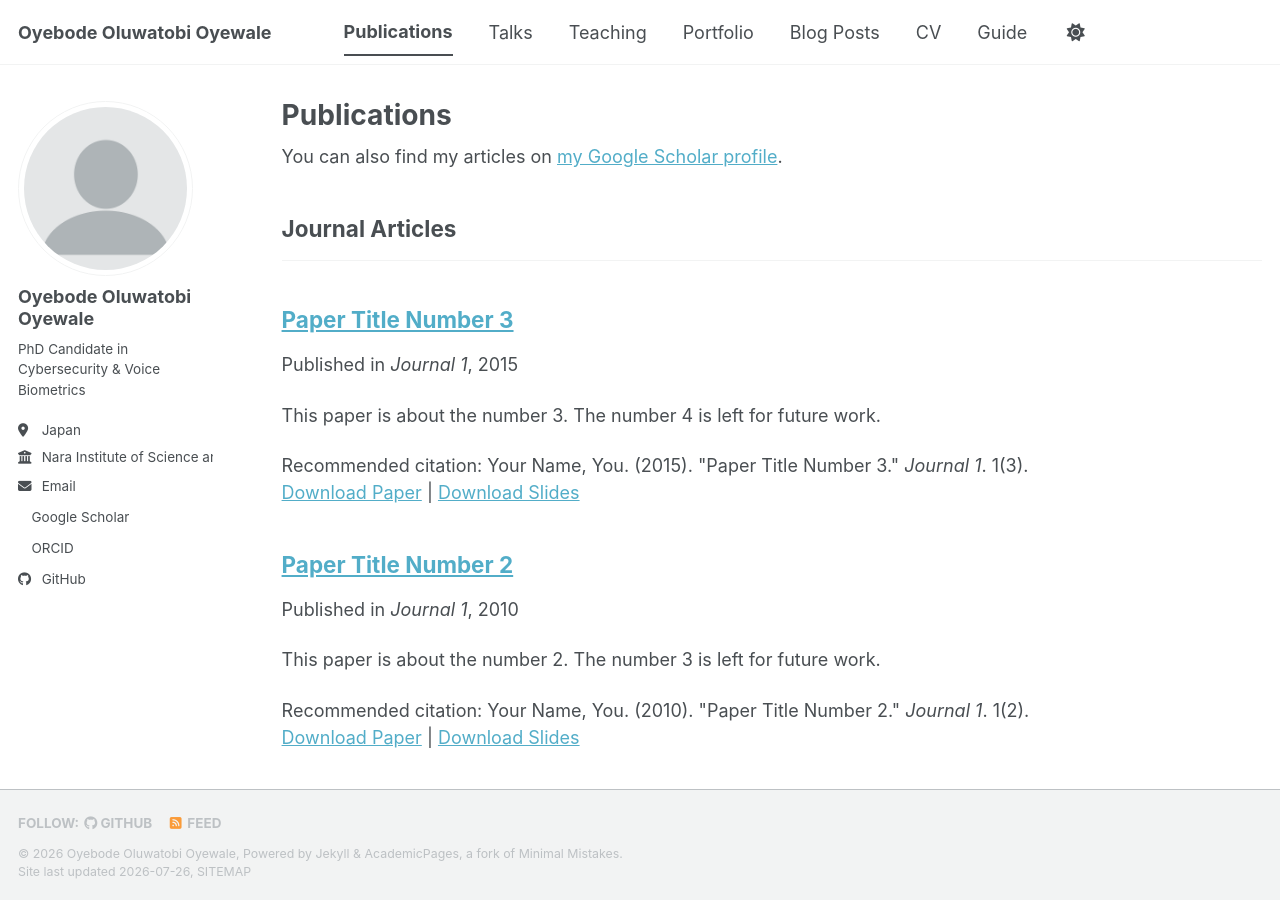
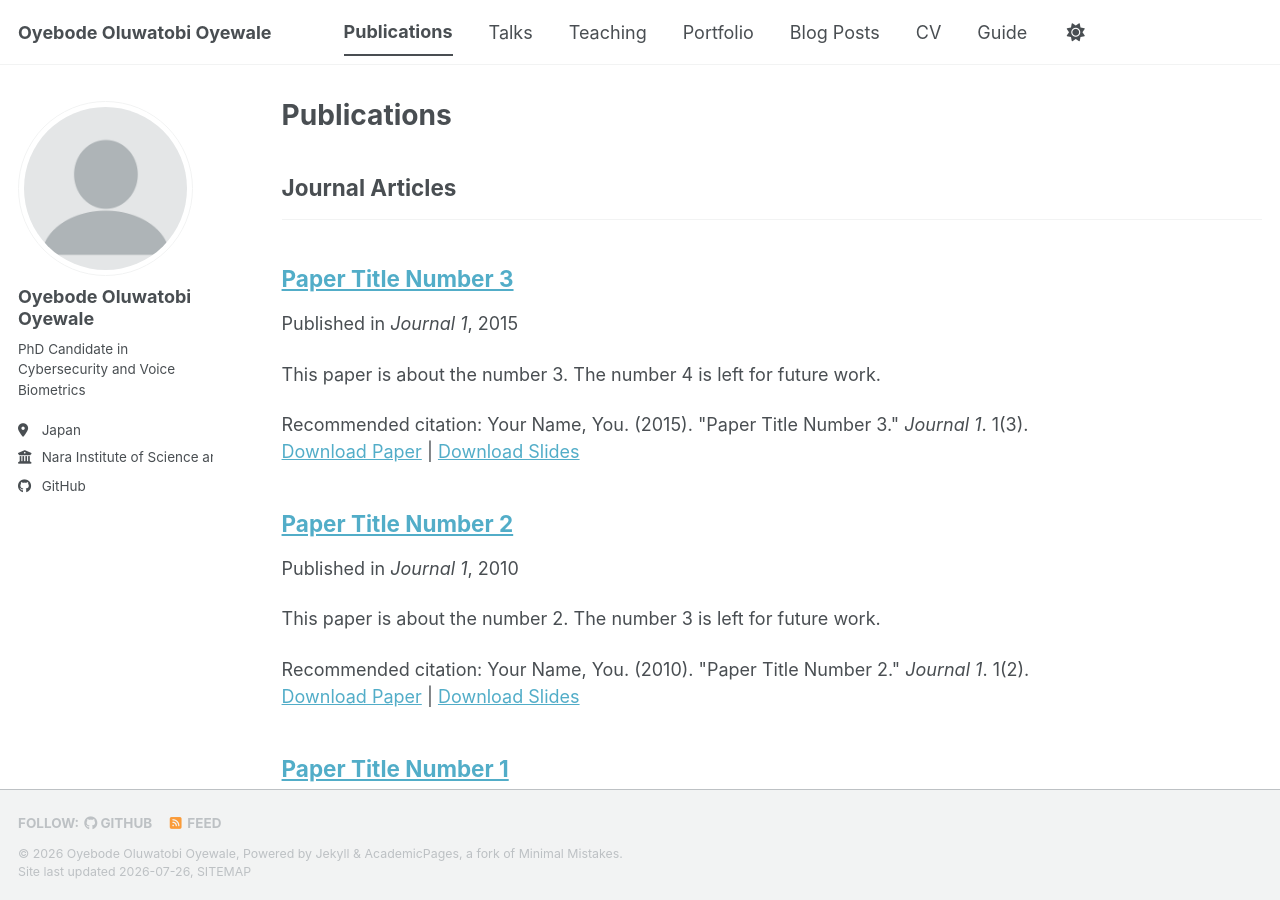
Before and after one commit to oyewaleoyebode/oyebodeoluwatobi-OyebodeOluwatobi.github.io, a Jekyll site: the page built from _pages/publications.html, in a window 1280 px wide and 900 px high. Built offline with Jekyll 4.4.1, drawn with Linux system fonts in a browser that asks for light colours; a style sheet for code colours, icons or effects is not loaded; part of the change alters nothing that is shown.

Commit message:
Update _config.yml

```diff
--- a/_config.yml
+++ b/_config.yml
@@ -9,25 +9,24 @@ url                      : "https://oyewaleoyebode.github.io"
 baseurl                  : "/oyewaleoyebode-OyebodeOluwatobi.github.io"
 repository               : "oyewaleoyebode/oyewaleoyebode-OyebodeOluwatobi.github.io"
 
-# Site Author - The following control what appears on the left sidebar
+# Site Author
 author:
-  # Biographic information
   avatar           : "profile.png"
-  name             : "Oyebode Oluwatobi Oyewale"
+  name             : *name
   pronouns         :
-  bio              : "PhD Candidate in Cybersecurity & Voice Biometrics"
+  bio              : "PhD Candidate in Cybersecurity and Voice Biometrics"
   location         : "Japan"
   employer         : "Nara Institute of Science and Technology (NAIST)"
   uri              :
-  email            : ""
+  email            :
 
   # Academic websites
   academia         :
   arxiv            :
-  googlescholar    : "" # Add your Google Scholar profile link here if available
+  googlescholar    :
   inspire-hep      :
   impactstory      :
-  orcid            : "" # Add your ORCID URL here if available
+  orcid            :
   semantic         :
   ssrn             :
   pubmed           :
@@ -70,14 +69,14 @@ author:
   youtube          :
   zhihu            :
 
-# Publication Category
+# Publication Categories
 publication_category:
   books:
-    title: 'Books'
+    title: "Books"
   manuscripts:
-    title: 'Journal Articles'
+    title: "Journal Articles"
   conferences:
-    title: 'Conference Papers'
+    title: "Conference Papers"
 
 # Site Settings
 teaser                   :
@@ -86,18 +85,26 @@ words_per_minute         : 160
 future                   : true
 read_more                : "disabled"
 talkmap_link             : false
+
 comments:
   provider               : false
 
 staticman:
-  allowedFields          : ['name', 'email', 'url', 'message']
+  allowedFields         :
+    - name
+    - email
+    - url
+    - message
   branch                 : "gh-pages"
   commitMessage          : "New comment."
-  filename               : comment-{@timestamp}
+  filename               : "comment-{@timestamp}"
   format                 : "yml"
   moderation             : true
   path                   : "_data/comments/{options.slug}"
-  requiredFields         : ['name', 'email', 'message']
+  requiredFields:
+    - name
+    - email
+    - message
   transforms:
     email                : "md5"
   generatedFields:
@@ -110,7 +117,7 @@ atom_feed:
   hide                   : false
   path                   :
 
-# SEO Related
+# SEO
 google_site_verification :
 bing_site_verification   :
 alexa_site_verification  :
@@ -118,28 +125,31 @@ yandex_site_verification :
 
 # Social Sharing
 twitter:
-  username               : &twitter
+  username               :
+
 facebook:
   username               :
   app_id                 :
   publisher              :
+
 og_image                 :
-og_description           :
+og_description           : *description
 
 social:
-  type                   : Person
-  name                   : "Oyebode Oluwatobi Oyewale"
-  links:
+  type                   : "Person"
+  name                   : *name
+  links                  : []
 
 # Analytics
 analytics:
-  provider               : "false"
+  provider               : false
 
 # Reading Files
 include:
   - .htaccess
   - _pages
   - files
+
 exclude:
   - "*.sublime-project"
   - "*.sublime-workspace"
@@ -167,9 +177,11 @@ exclude:
   - README
   - tmp
   - vendor
+
 keep_files:
   - .git
   - .svn
+
 encoding: "utf-8"
 markdown_ext: "markdown,mkdown,mkdn,mkd,md"
 
@@ -188,7 +200,7 @@ kramdown:
   footnote_nr: 1
   entity_output: as_char
   toc_levels: 1..6
-  smart_quotes: lsquo,limsup,ldquo,rdquo
+  smart_quotes: lsquo,rsquo,ldquo,rdquo
   enable_coderay: false
 
 # Collections
@@ -206,7 +218,7 @@ collections:
     output: true
     permalink: /:collection/:path/
 
-# Defaults
+# Default Page Settings
 defaults:
   - scope:
       path: ""
@@ -218,12 +230,14 @@ defaults:
       comments: true
       share: true
       related: true
+
   - scope:
       path: ""
       type: pages
     values:
       layout: single
       author_profile: true
+
   - scope:
       path: ""
       type: teaching
@@ -232,6 +246,7 @@ defaults:
       author_profile: true
       share: true
       comments: true
+
   - scope:
       path: ""
       type: publications
@@ -240,6 +255,7 @@ defaults:
       author_profile: true
       share: true
       comments: true
+
   - scope:
       path: ""
       type: portfolio
@@ -247,7 +263,8 @@ defaults:
       layout: single
       author_profile: true
       share: true
-      comment: true
+      comments: true
+
   - scope:
       path: ""
       type: talks
@@ -261,9 +278,9 @@ sass:
   sass_dir: _sass
   style: compressed
 
-# Outputting
+# Output
 permalink: /:categories/:title/
-timezone: Etc/UTC
+timezone: "Asia/Tokyo"
 
 # Plugins
 plugins:
@@ -285,6 +302,7 @@ whitelist:
 category_archive:
   type: liquid
   path: /categories/
+
 tag_archive:
   type: liquid
   path: /tags/
@@ -292,4 +310,5 @@ tag_archive:
 compress_html:
   clippings: all
   ignore:
-    envs: development
+    envs:
+      - development
```
